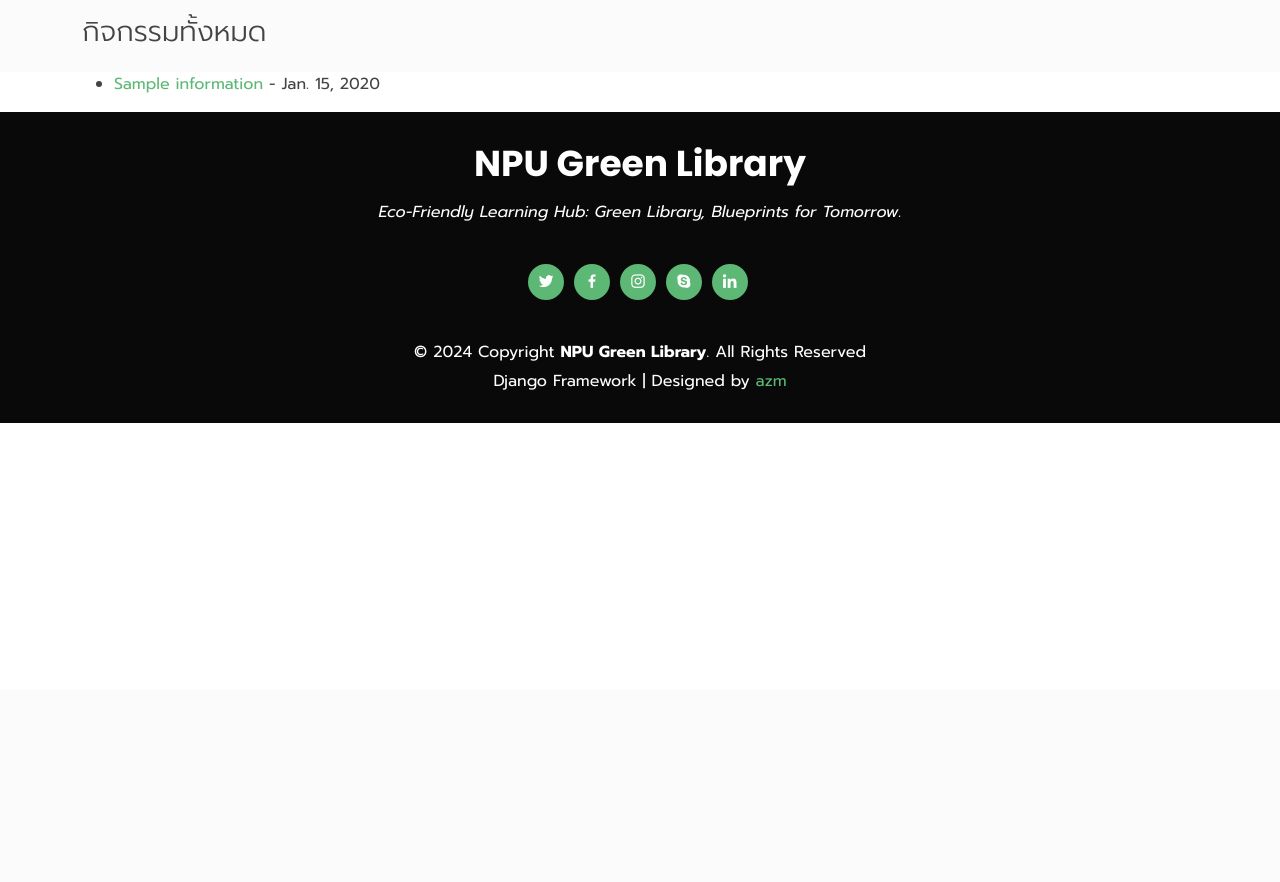
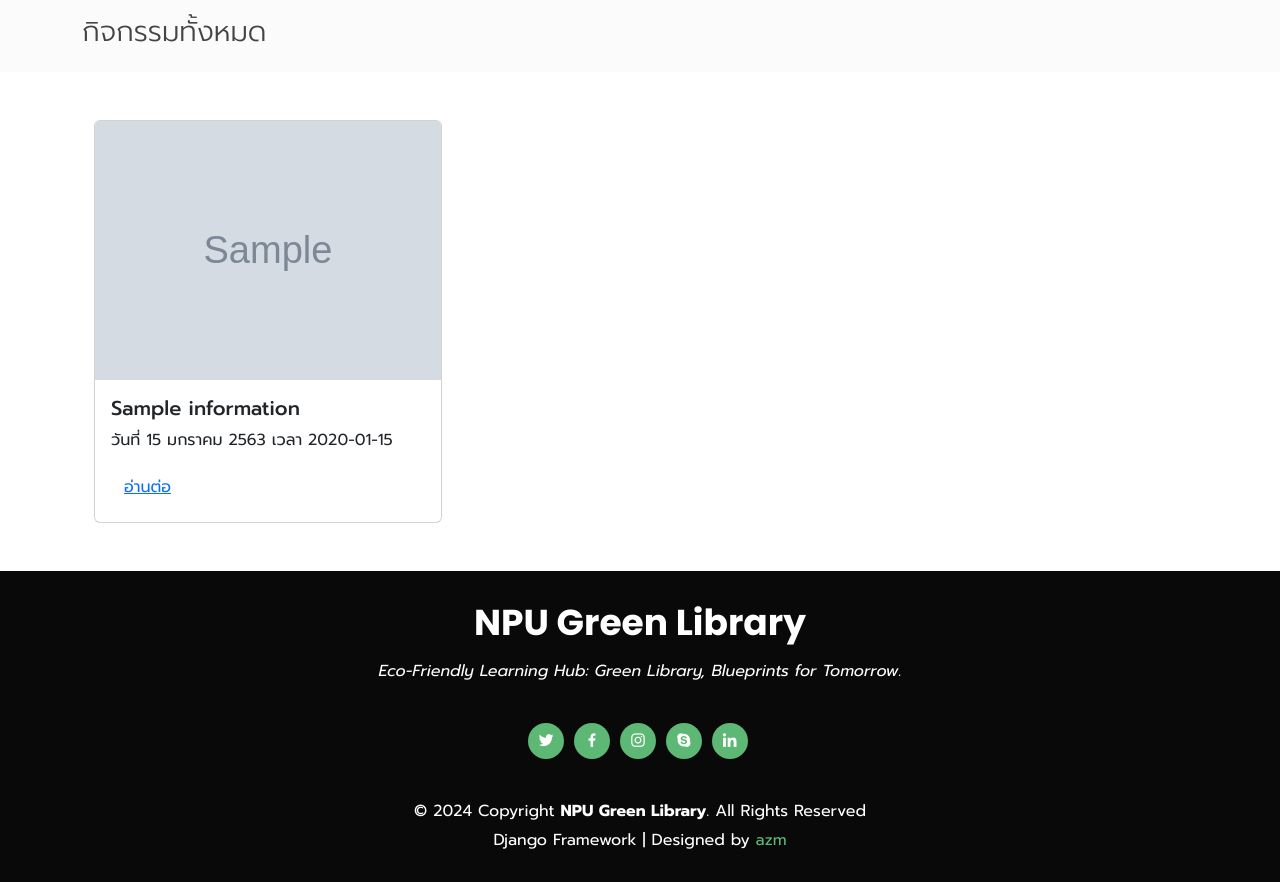
Before and after one commit to azimuthotg/greenlib, a Django app: page /web/blog_list/ in a window 1280 px wide. Shown: the part 110-992 px from the top of the page. Before the commit the page ends 533 px from the top, so only its background shows below. Run offline with Django 5.2, Linux system fonts and the light colour scheme; tables that the repository leaves empty hold one stand-in row (values such as "Sample post"); grey boxes marked "Sample" are stand-in pictures; some libraries are stand-ins or nearby versions.

Commit message:
change module activity

```diff
--- a/greenweb/templates/frontend/blog_list.html
+++ b/greenweb/templates/frontend/blog_list.html
@@ -26,11 +26,20 @@
 {% endblock%}
 
 {% block content %}
-<ul>
-    {% for info in informations %}
-        <li>
-            <a href="{% url 'blog_detail' info.pk %}">{{ info.title }}</a> - {{ info.date }}
-        </li>
-    {% endfor %}
-</ul>
+<div class="container mt-5">
+    <div class="row">
+        {% for info in informations %}
+        <div class="col-md-4 mb-4">
+            <div class="card">
+                <img src="{{ info.image1.url }}" class="card-img-top" alt="{{ info.title }}">
+                <div class="card-body">
+                    <h5 class="card-title">{{ info.title }}</h5>
+                    <p class="card-text">วันที่ {{ info.thai_date }} เวลา {{ info.time}}</p>
+                    <a href="{% url 'blog_detail' info.pk %}" class="btn btn-link">อ่านต่อ</a>
+                </div>
+            </div>
+        </div>
+        {% endfor %}
+    </div>
+<br>
 {% endblock %}
--- a/greenweb/views.py
+++ b/greenweb/views.py
@@ -72,8 +72,18 @@ def blog_detail(request,id_blog):
 
 def blog_list(request):
     informations = Information.objects.all().order_by('-date')
+    for info in informations:
+        info.thai_date = thai_date(info.date)
     return render(request, 'frontend/blog_list.html', {'informations': informations})
 
 def blog_detail(request, pk):
     information = Information.objects.get(pk=pk)
     return render(request, 'frontend/blog_detail.html', {'information': information})
+
+def thai_date(date):
+    months = [
+        "มกราคม", "กุมภาพันธ์", "มีนาคม", "เมษายน", "พฤษภาคม", "มิถุนายน",
+        "กรกฎาคม", "สิงหาคม", "กันยายน", "ตุลาคม", "พฤศจิกายน", "ธันวาคม"
+    ]
+    # แปลงวันที่เป็นรูปแบบไทย (วัน เดือน พ.ศ.)
+    return "{} {} {}".format(date.day, months[date.month - 1], date.year + 543)  # บวก 543 เพื่อแปลงปี ค.ศ. เป็น พ.ศ.
```
Also changed, not shown: webproject/settings.py (+20 -19 lines), attachments/imageBlogs/2024-05-31-1-1.jpg (added), attachments/imageBlogs/2024-05-31-1-2.jpg (added), attachments/imageBlogs/2024-05-31-1-3.jpg (added), attachments/imageBlogs/2024-05-31-1-4.jpg (added), attachments/imageBlogs/2024-05-31-1-5.jpg (added), attachments/imageBlogs/2024-05-31-1-6.jpg (added).
